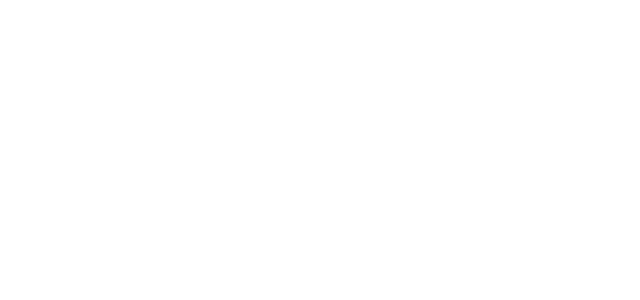
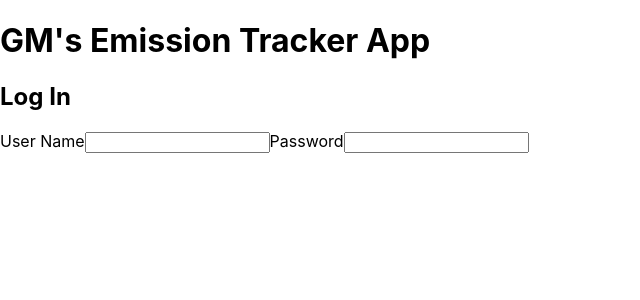
Before and after one commit to fmatamoros202/gm-project, a React (Create React App) app in the folder client/: page / in a window 1280 px wide. Shown: the top 300 px of the page, without its empty margins (0-640 px from the left). Built offline with nearby package versions, Linux system fonts and the light colour scheme.

Commit message:
created a simple landing page with a log-in. No styles

```diff
--- a/client/src/App.js
+++ b/client/src/App.js
@@ -1,11 +1,12 @@
 import {Component} from "react";
 import {Switch, Route} from 'react-router-dom';
+import LandingPage from './pages/LandingPage/LandingPage'
 
 function App() {
   return (
     <>
       <Switch>
-        <Route path='/' exact/>
+        <Route path='/' exact component={LandingPage}/>
         <Route path='/users/userId'/>
       </Switch>
     </>
--- /dev/null
+++ b/client/src/pages/LandingPage/LandingPage.jsx
@@ -0,0 +1,17 @@
+let LandingPage = (props)=>{
+
+    return(
+        <>
+            <h1>GM's Emission Tracker App</h1>
+            <h2>Log In</h2>
+            <form>
+                <label>User Name</label>
+                <input type='text'></input>
+                <label>Password</label>
+                <input type="text"></input>
+            </form>
+        </>
+    )
+};
+
+export default LandingPage;
```
